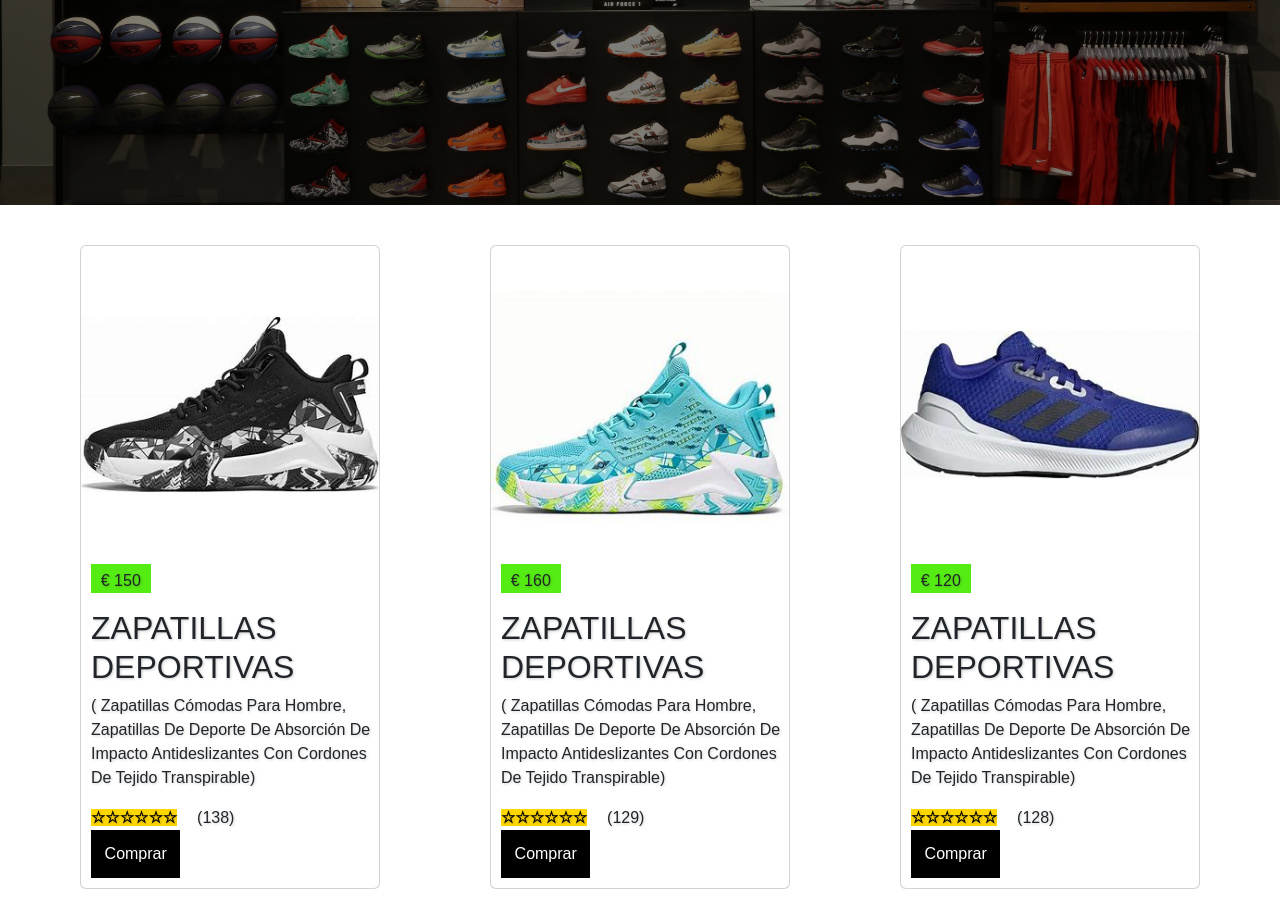
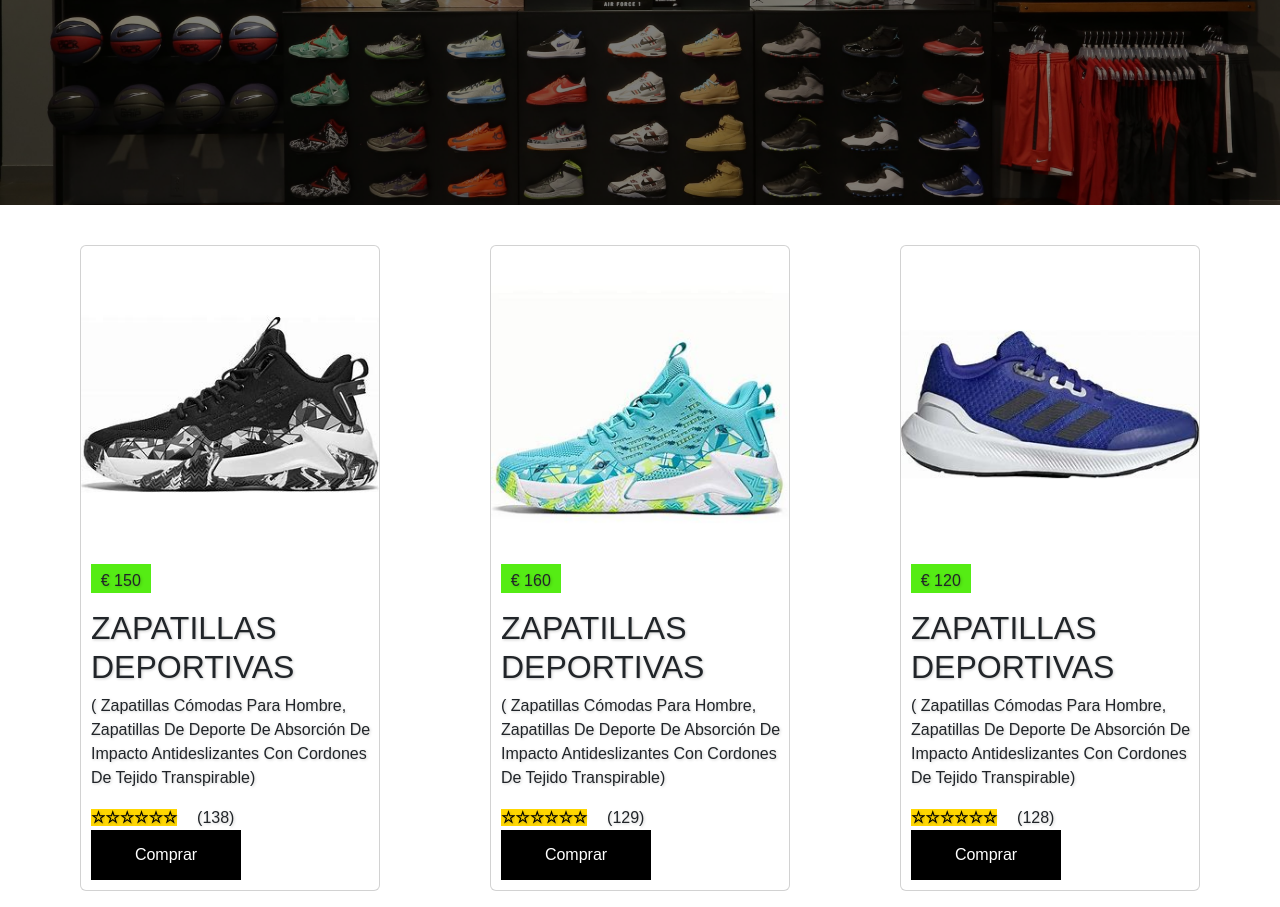
Before and after one commit to inditexCode/tienda-online, a website: page index.html in a window 1280 px wide. Shown: the part 386-1293 px from the top of the page. Drawn offline with nearby package versions, Linux system fonts and the light colour scheme.

Commit message:
Actualizar estilos del botón de pago para dispositivos móviles

```diff
--- a/style/style.css
+++ b/style/style.css
@@ -92,8 +92,8 @@
     background-color: black;
     text-align: center;
     cursor: pointer;
-    width: 30%;
-    height: 10%;
+    width: 150px;
+    height: 50px;
     font-size: 1rem;
     margin-left: 10px;
 }
```
